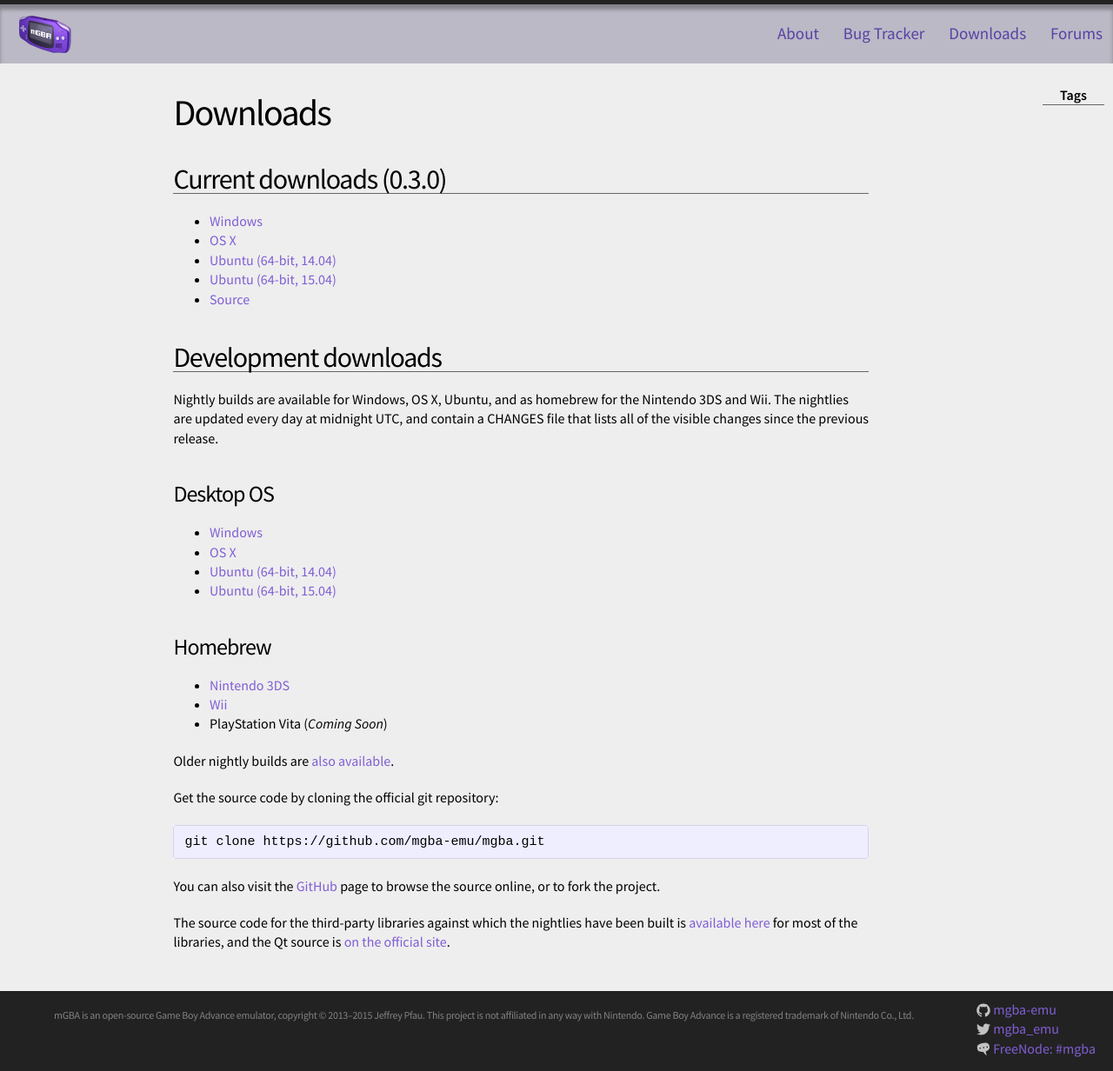
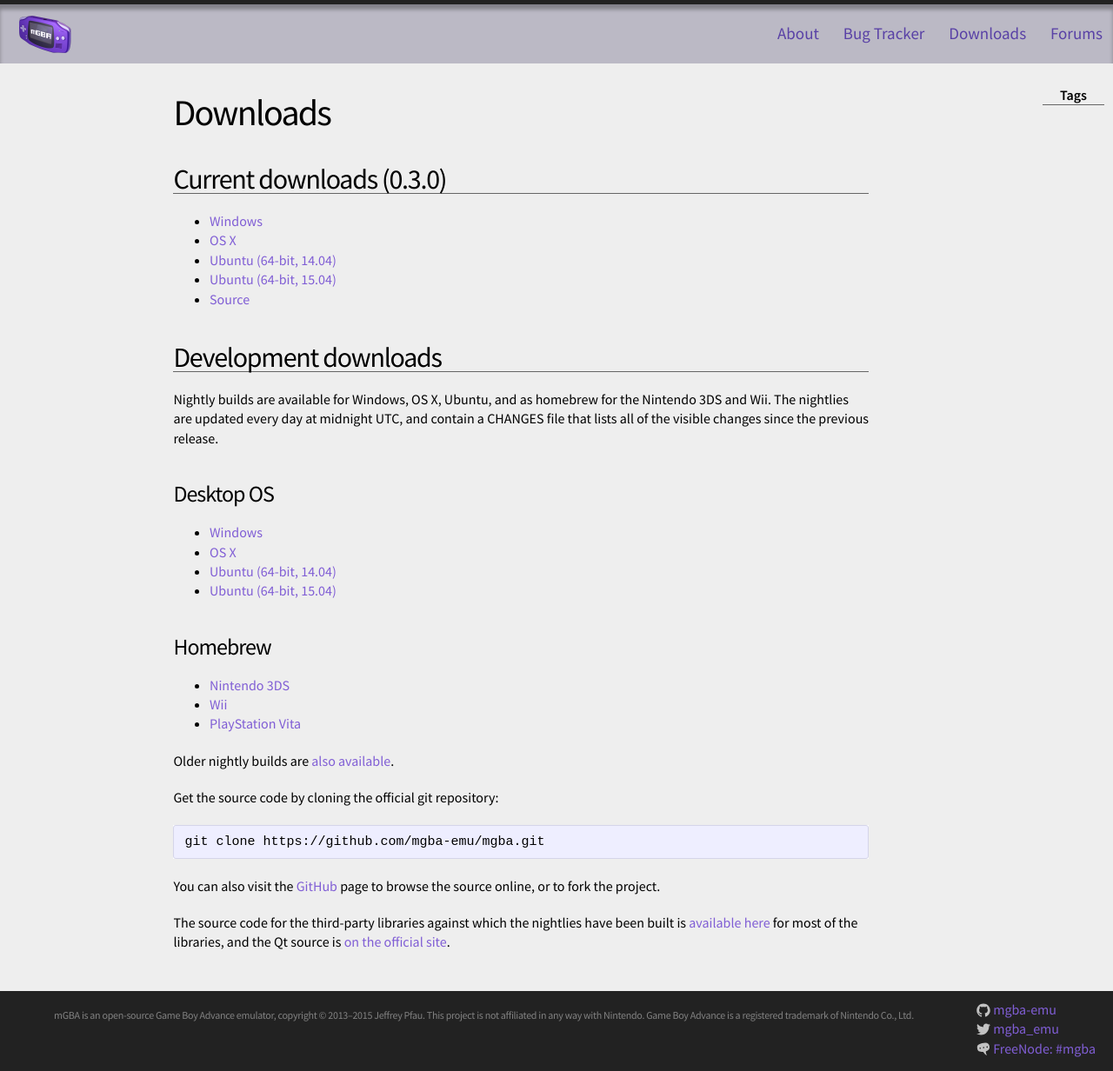
Before and after one commit to mgba-emu/www, a Jekyll site: the page built from downloads.markdown, in a window 1280 px wide. Shown: the whole page at 87% size. Built offline with Jekyll 4.4.1, drawn with Linux system fonts in a browser that asks for light colours.

Commit message:
Add Vita nightlies

```diff
--- a/_data/platforms.yml
+++ b/_data/platforms.yml
@@ -10,3 +10,5 @@
   readable: "3DS"
 - name: wii
   readable: "Wii"
+- name: vita
+  readable: "PS Vita"
--- a/downloads.markdown
+++ b/downloads.markdown
@@ -26,9 +26,9 @@
 * [Ubuntu (64-bit, 15.04)](https://s3.amazonaws.com/mgba/mGBA-nightly-latest-ubuntu64-vivid.tar.xz)
 
 ### Homebrew
-* [Nintendo 3DS](https://s3.amazonaws.com/mgba/mGBA-nightly-latest-3ds.tar.xz)
-* [Wii](https://s3.amazonaws.com/mgba/mGBA-nightly-latest-wii.tar.xz)
-* PlayStation Vita (*Coming Soon*)
+* [Nintendo 3DS](https://s3.amazonaws.com/mgba/mGBA-nightly-latest-3ds.7z)
+* [Wii](https://s3.amazonaws.com/mgba/mGBA-nightly-latest-wii.7z)
+* [PlayStation Vita](https://s3.amazonaws.com/mgba/mGBA-nightly-latest-vita.7z)
 
 Older nightly builds are [also available]({{ site.baseurl }}/nightlies.html).
 
```
